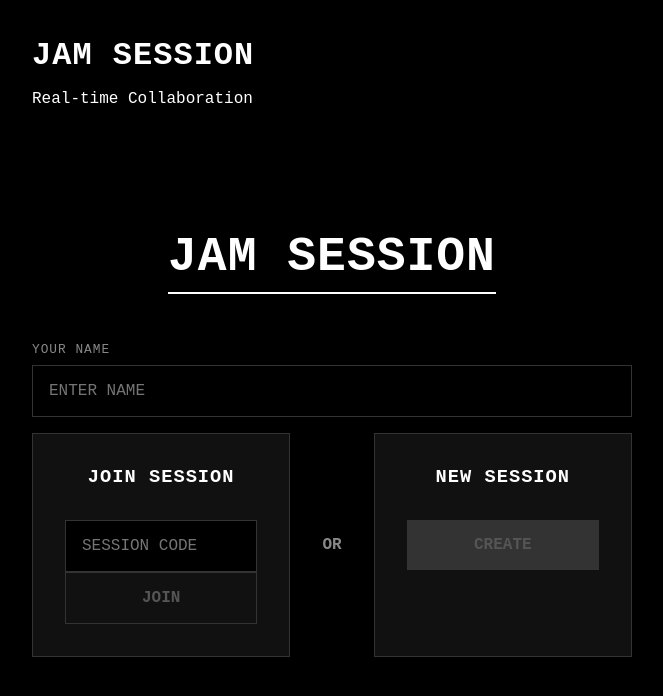
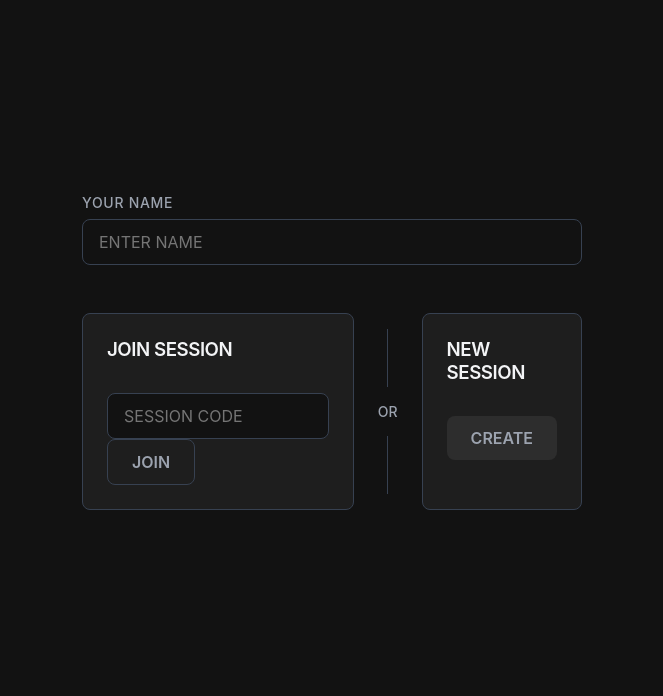
Before and after one commit to muffinfire/jammin, a React (Vite) app: page / in a window 1280 px wide. Shown: the top 696 px of the page, without its empty margins (308-971 px from the left). Built offline with nearby package versions, Linux system fonts and the light colour scheme.

Commit message:
refactor: overhaul UI styling and layout for a modern design.

```diff
--- a/src/App.jsx
+++ b/src/App.jsx
@@ -32,10 +32,7 @@ const App = () => {
 
     return (
         <div className="container">
-            <header className="header">
-                <h1>Jam Session</h1>
-                <p>Real-time Collaboration</p>
-            </header>
+
             <main className="main">
                 {!sessionCode ? (
                     <Home onJoin={handleJoin} onCreate={handleCreate} />
--- a/src/components/Home.jsx
+++ b/src/components/Home.jsx
@@ -28,7 +28,7 @@ const Home = ({ onJoin, onCreate }) => {
 
     return (
         <div className="home-container">
-            <h1 className="title">JAM SESSION</h1>
+
 
             <div className="form-group">
                 <label>YOUR NAME</label>
--- a/src/index.css
+++ b/src/index.css
@@ -1,13 +1,18 @@
 :root {
-  --bg-color: #000000;
-  --card-bg: #111111;
-  --text-primary: #ffffff;
-  --text-secondary: #888888;
-  --border-color: #333333;
-  --accent-color: #ffffff;
-  --danger-color: #ff3333;
-  --success-color: #00ff00;
-  --font-family: 'Courier New', Courier, monospace;
+  --bg-color: #121212;
+  --surface-color: #1e1e1e;
+  --surface-hover: #2d2d2d;
+  --primary-color: #3b82f6;
+  --primary-hover: #2563eb;
+  --danger-color: #ef4444;
+  --danger-hover: #dc2626;
+  --success-color: #10b981;
+  --text-primary: #f3f4f6;
+  --text-secondary: #9ca3af;
+  --border-color: #374151;
+  --font-family: 'Inter', -apple-system, BlinkMacSystemFont, "Segoe UI", Roboto, Helvetica, Arial, sans-serif;
+  --radius: 8px;
+  --shadow: 0 4px 6px -1px rgba(0, 0, 0, 0.1), 0 2px 4px -1px rgba(0, 0, 0, 0.06);
 }
 
 body {
@@ -17,15 +22,14 @@ body {
   color: var(--text-primary);
   display: flex;
   justify-content: center;
-  align-items: center;
   min-height: 100vh;
   -webkit-font-smoothing: antialiased;
 }
 
 #root {
   width: 100%;
-  max-width: 600px;
-  padding: 1rem;
+  max-width: 800px;
+  padding: 2rem;
 }
 
 /* Typography */
@@ -36,42 +40,207 @@ h4,
 h5,
 h6 {
   margin: 0 0 1rem 0;
-  font-weight: 700;
-  letter-spacing: 1px;
-  text-transform: uppercase;
+  font-weight: 600;
+  letter-spacing: -0.025em;
 }
 
-/* Home Container */
+/* Layout Containers */
+.container {
+  display: flex;
+  flex-direction: column;
+  gap: 2rem;
+}
+
 .home-container {
   display: flex;
   flex-direction: column;
   align-items: center;
   justify-content: center;
   min-height: 80vh;
-  text-align: center;
+  gap: 3rem;
+  width: 100%;
+  max-width: 500px;
+  margin: 0 auto;
 }
 
-.title {
-  font-size: 3rem;
-  margin-bottom: 3rem;
-  border-bottom: 2px solid var(--accent-color);
-  padding-bottom: 0.5rem;
+.jam-room-container {
+  display: flex;
+  flex-direction: column;
+  gap: 1.5rem;
 }
 
+/* Cards */
+.card {
+  background: var(--surface-color);
+  border: 1px solid var(--border-color);
+  border-radius: var(--radius);
+  padding: 1.5rem;
+  box-shadow: var(--shadow);
+}
+
+.card-header {
+  display: flex;
+  justify-content: space-between;
+  align-items: center;
+  background: var(--surface-color);
+  border: 1px solid var(--border-color);
+  border-radius: var(--radius);
+  padding: 1.5rem;
+  box-shadow: var(--shadow);
+}
+
+/* Forms */
+.form-group {
+  width: 100%;
+  display: flex;
+  flex-direction: column;
+  gap: 0.5rem;
+}
+
+.form-group label {
+  font-size: 0.875rem;
+  font-weight: 500;
+  color: var(--text-secondary);
+  text-transform: uppercase;
+  letter-spacing: 0.05em;
+}
+
+.input-field {
+  width: 100%;
+  padding: 0.75rem 1rem;
+  background: var(--bg-color);
+  border: 1px solid var(--border-color);
+  border-radius: var(--radius);
+  color: var(--text-primary);
+  font-family: var(--font-family);
+  font-size: 1rem;
+  box-sizing: border-box;
+  transition: border-color 0.2s, box-shadow 0.2s;
+}
+
+.input-field:focus {
+  outline: none;
+  border-color: var(--primary-color);
+  box-shadow: 0 0 0 2px rgba(59, 130, 246, 0.2);
+}
+
+.input-field-small {
+  padding: 0.4rem 0.75rem;
+  background: var(--bg-color);
+  border: 1px solid var(--border-color);
+  border-radius: 4px;
+  color: var(--text-primary);
+  font-family: var(--font-family);
+  font-size: 0.875rem;
+  outline: none;
+}
+
+/* Buttons */
+button {
+  cursor: pointer;
+  font-family: var(--font-family);
+  font-weight: 600;
+  border: none;
+  border-radius: var(--radius);
+  transition: all 0.2s;
+  display: inline-flex;
+  align-items: center;
+  justify-content: center;
+}
+
+.btn-primary {
+  background: var(--primary-color);
+  color: white;
+  padding: 0.75rem 1.5rem;
+  font-size: 1rem;
+}
+
+.btn-primary:hover:not(:disabled) {
+  background: var(--primary-hover);
+}
+
+.btn-primary:disabled {
+  background: var(--surface-hover);
+  color: var(--text-secondary);
+  cursor: not-allowed;
+}
+
+.btn-secondary {
+  background: transparent;
+  border: 1px solid var(--border-color);
+  color: var(--text-primary);
+  padding: 0.75rem 1.5rem;
+  font-size: 1rem;
+}
+
+.btn-secondary:hover:not(:disabled) {
+  background: var(--surface-hover);
+  border-color: var(--text-secondary);
+}
+
+.btn-secondary:disabled {
+  color: var(--text-secondary);
+  cursor: not-allowed;
+}
+
+.btn-danger {
+  background: rgba(239, 68, 68, 0.1);
+  color: var(--danger-color);
+  padding: 0.5rem 1rem;
+  font-size: 0.875rem;
+  border: 1px solid transparent;
+}
+
+.btn-danger:hover {
+  background: rgba(239, 68, 68, 0.2);
+  border-color: var(--danger-color);
+}
+
+.btn-success {
+  background: rgba(16, 185, 129, 0.1);
+  color: var(--success-color);
+  padding: 0.5rem 1rem;
+  font-size: 0.875rem;
+  border: 1px solid transparent;
+}
+
+.btn-success:hover {
+  background: rgba(16, 185, 129, 0.2);
+  border-color: var(--success-color);
+}
+
+.btn-small {
+  padding: 0.25rem 0.75rem;
+  font-size: 0.75rem;
+  border-radius: 4px;
+}
+
+.btn-icon {
+  background: transparent;
+  color: var(--text-secondary);
+  padding: 0.5rem;
+  font-size: 0.875rem;
+  border-radius: 4px;
+}
+
+.btn-icon:hover {
+  background: var(--surface-hover);
+  color: var(--text-primary);
+}
+
+/* Home Actions */
 .actions-container {
   display: flex;
-  flex-direction: row;
-  align-items: stretch;
-  justify-content: center;
-  gap: 2rem;
+  flex-direction: column;
+  gap: 1.5rem;
   width: 100%;
 }
 
 .action-box {
-  flex: 1;
-  background: var(--card-bg);
-  padding: 2rem;
+  background: var(--surface-color);
+  padding: 1.5rem;
   border: 1px solid var(--border-color);
+  border-radius: var(--radius);
   display: flex;
   flex-direction: column;
   gap: 1rem;
@@ -80,180 +249,34 @@ h6 {
 .divider-vertical {
   display: flex;
   align-items: center;
+  justify-content: center;
   color: var(--text-secondary);
-  font-weight: bold;
+  font-size: 0.875rem;
+  font-weight: 500;
 }
 
-/* Forms & Inputs */
-.form-group {
-  margin-bottom: 1rem;
-  width: 100%;
-  text-align: left;
+.divider-vertical::before,
+.divider-vertical::after {
+  content: "";
+  flex: 1;
+  border-bottom: 1px solid var(--border-color);
+  margin: 0 1rem;
 }
 
-.form-group label {
-  display: block;
-  margin-bottom: 0.5rem;
-  font-size: 0.8rem;
-  color: var(--text-secondary);
-  letter-spacing: 1px;
-}
-
-.input-field {
-  width: 100%;
-  padding: 1rem;
-  background: #000;
-  border: 1px solid var(--border-color);
-  color: var(--text-primary);
-  font-family: var(--font-family);
-  font-size: 1rem;
-  box-sizing: border-box;
-  outline: none;
-  transition: border-color 0.2s;
-}
-
-.input-field:focus {
-  border-color: var(--accent-color);
-}
-
-.input-field-small {
-  padding: 0.25rem 0.5rem;
-  background: #000;
-  border: 1px solid var(--border-color);
-  color: var(--text-primary);
-  font-family: var(--font-family);
-  font-size: 0.9rem;
-  outline: none;
-}
-
-/* Buttons */
-button {
-  cursor: pointer;
-  font-family: var(--font-family);
-  font-weight: bold;
-  text-transform: uppercase;
-  border: none;
-  transition: all 0.2s;
-}
-
-.btn-primary {
-  background: var(--accent-color);
-  color: var(--bg-color);
-  padding: 1rem 2rem;
-  width: 100%;
-  font-size: 1rem;
-}
-
-.btn-primary:hover:not(:disabled) {
-  background: #ddd;
-}
-
-.btn-primary:disabled {
-  background: #333;
-  color: #555;
-  cursor: not-allowed;
-}
-
-.btn-secondary {
-  background: transparent;
-  border: 1px solid var(--accent-color);
-  color: var(--accent-color);
-  padding: 1rem 2rem;
-  width: 100%;
-  font-size: 1rem;
-}
-
-.btn-secondary:hover:not(:disabled) {
-  background: rgba(255, 255, 255, 0.1);
-}
-
-.btn-secondary:disabled {
-  border-color: #333;
-  color: #555;
-  cursor: not-allowed;
-}
-
-.btn-danger {
-  background: transparent;
-  border: 1px solid var(--danger-color);
-  color: var(--danger-color);
-  padding: 0.5rem 1rem;
-}
-
-.btn-danger:hover {
-  background: var(--danger-color);
-  color: var(--text-primary);
-}
-
-.btn-success {
-  background: transparent;
-  border: 1px solid var(--success-color);
-  color: var(--success-color);
-  padding: 0.5rem 1rem;
-}
-
-.btn-success:hover {
-  background: var(--success-color);
-  color: #000;
-}
-
-.btn-small {
-  padding: 0.25rem 0.5rem;
-  font-size: 0.8rem;
-}
-
-.btn-large {
-  padding: 1rem 2rem;
-  font-size: 1.2rem;
-  display: flex;
-  align-items: center;
-  justify-content: center;
-  gap: 0.5rem;
-}
-
-.btn-icon {
-  background: transparent;
-  color: var(--text-secondary);
-  padding: 0.25rem;
-  font-size: 1rem;
-}
-
-.btn-icon:hover {
-  color: var(--text-primary);
-}
-
-/* Jam Room Layout */
-.jam-room-container {
-  display: flex;
-  flex-direction: column;
-  gap: 1.5rem;
-}
-
-.card {
-  background: var(--card-bg);
-  border: 1px solid var(--border-color);
-  padding: 1.5rem;
-}
-
-.card-header {
-  display: flex;
-  justify-content: space-between;
-  align-items: flex-start;
-  background: var(--card-bg);
-  border: 1px solid var(--border-color);
-  padding: 1.5rem;
-}
-
+/* Session Code */
 .session-code-container {
   display: flex;
   align-items: center;
-  gap: 0.5rem;
+  gap: 1rem;
+  margin-top: 0.25rem;
 }
 
 .session-code {
-  font-size: 2rem;
-  font-weight: bold;
-  letter-spacing: 2px;
+  font-size: 1.5rem;
+  font-weight: 700;
+  font-variant-numeric: tabular-nums;
+  letter-spacing: 0.05em;
+  color: var(--primary-color);
 }
 
 /* Participants */
@@ -272,14 +295,14 @@ button {
 .participant-avatar {
   width: 40px;
   height: 40px;
-  background: #333;
-  color: #fff;
+  background: var(--surface-hover);
+  color: var(--text-primary);
   display: flex;
   align-items: center;
   justify-content: center;
-  font-weight: bold;
+  font-weight: 600;
   border-radius: 50%;
-  /* Keep avatars round for contrast */
+  font-size: 0.875rem;
 }
 
 .host-badge {
@@ -287,8 +310,9 @@ button {
   font-size: 0.7rem;
   color: var(--bg-color);
   background: var(--success-color);
-  padding: 2px 4px;
-  border-radius: 2px;
+  padding: 2px 6px;
+  border-radius: 10px;
+  font-weight: 700;
 }
 
 .status-dot {
@@ -301,7 +325,7 @@ button {
 
 .status-dot.connected {
   background-color: var(--success-color);
-  box-shadow: 0 0 5px var(--success-color);
+  box-shadow: 0 0 8px rgba(16, 185, 129, 0.4);
 }
 
 .status-dot.disconnected {
@@ -313,9 +337,121 @@ button {
   gap: 0.5rem;
 }
 
-/* Recordings */
+/* Recording Controls */
+.recording-controls {
+  background: var(--surface-color);
+  border: 1px solid var(--border-color);
+  border-radius: var(--radius);
+  padding: 2rem;
+  display: flex;
+  flex-direction: column;
+  align-items: center;
+  gap: 2rem;
+}
+
+.control-group {
+  display: flex;
+  flex-direction: column;
+  align-items: center;
+  gap: 0.75rem;
+}
+
+.control-label {
+  font-size: 0.75rem;
+  font-weight: 600;
+  color: var(--text-secondary);
+  letter-spacing: 0.1em;
+}
+
+.select-wrapper {
+  position: relative;
+}
+
+.quality-select {
+  appearance: none;
+  background: var(--bg-color);
+  color: var(--text-primary);
+  border: 1px solid var(--border-color);
+  padding: 0.5rem 2rem 0.5rem 1rem;
+  border-radius: var(--radius);
+  font-family: var(--font-family);
+  font-size: 0.875rem;
+  cursor: pointer;
+}
+
+.quality-select:focus {
+  outline: none;
+  border-color: var(--primary-color);
+}
+
+.control-actions {
+  display: flex;
+  flex-direction: column;
+  align-items: center;
+  gap: 1.5rem;
+  width: 100%;
+}
+
+.btn-record {
+  display: flex;
+  align-items: center;
+  gap: 1rem;
+  padding: 1rem 2.5rem;
+  border-radius: 50px;
+  font-size: 1.125rem;
+  font-weight: 600;
+  transition: transform 0.1s, box-shadow 0.2s;
+}
+
+.btn-record:active {
+  transform: scale(0.98);
+}
+
+.btn-record.start {
+  background: var(--text-primary);
+  color: var(--bg-color);
+}
+
+.btn-record.start:hover {
+  background: white;
+  box-shadow: 0 0 15px rgba(255, 255, 255, 0.2);
+}
+
+.btn-record.stop {
+  background: var(--danger-color);
+  color: white;
+}
+
+.btn-record.stop:hover {
+  background: var(--danger-hover);
+  box-shadow: 0 0 15px rgba(239, 68, 68, 0.4);
+}
+
+.record-icon {
+  width: 12px;
+  height: 12px;
+  background-color: var(--danger-color);
+  border-radius: 50%;
+}
+
+.stop-icon {
+  width: 12px;
+  height: 12px;
+  background-color: white;
+  border-radius: 2px;
+}
+
+.timer-display {
+  font-size: 2.5rem;
+  font-weight: 700;
+  font-variant-numeric: tabular-nums;
+  color: var(--text-primary);
+  font-family: 'Courier New', Courier, monospace;
+}
+
+/* Recordings List */
 .recording-item {
-  padding: 1rem 0;
+  padding: 1.25rem 0;
   border-bottom: 1px solid var(--border-color);
 }
 
@@ -323,68 +459,11 @@ button {
   border-bottom: none;
 }
 
-/* Recording Controls */
-.recording-controls {
-  background: var(--card-bg);
-  border: 1px solid var(--border-color);
-  padding: 1.5rem;
-  display: flex;
-  flex-direction: column;
-  gap: 1.5rem;
-  align-items: center;
-}
-
-.control-group {
-  display: flex;
-  flex-direction: column;
-  align-items: center;
-  gap: 0.5rem;
-}
-
-.quality-select {
-  background: #000;
-  color: var(--text-primary);
-  border: 1px solid var(--border-color);
-  padding: 0.5rem;
-  font-family: var(--font-family);
-  outline: none;
-  text-align: center;
-}
-
-.control-actions {
-  display: flex;
-  flex-direction: column;
-  align-items: center;
-  gap: 1rem;
-  width: 100%;
-}
-
-.recording-indicator {
-  display: inline-block;
-  width: 12px;
-  height: 12px;
-  background-color: var(--text-primary);
-  border-radius: 50%;
-  animation: blink 1s infinite;
-}
-
-@keyframes blink {
-  50% {
-    opacity: 0;
-  }
-}
-
-.timer-display {
-  font-size: 2rem;
-  font-weight: bold;
-  font-variant-numeric: tabular-nums;
-}
-
 /* Chat */
 .chat-container {
   display: flex;
   flex-direction: column;
-  height: 300px;
+  height: 350px;
 }
 
 .chat-messages {
@@ -393,41 +472,62 @@ button {
   margin-bottom: 1rem;
   display: flex;
   flex-direction: column;
-  gap: 0.5rem;
+  gap: 0.75rem;
+  padding-right: 0.5rem;
+}
+
+.chat-messages::-webkit-scrollbar {
+  width: 6px;
+}
+
+.chat-messages::-webkit-scrollbar-thumb {
+  background: var(--border-color);
+  border-radius: 3px;
 }
 
 .chat-message {
-  font-size: 0.9rem;
-  line-height: 1.4;
+  font-size: 0.9375rem;
+  line-height: 1.5;
+  word-break: break-word;
 }
 
 .chat-username {
-  font-weight: bold;
-  color: var(--text-secondary);
+  font-weight: 600;
+  color: var(--primary-color);
   margin-right: 0.5rem;
 }
 
 /* Empty State */
 .empty-state {
-  text-align: center;
-  padding: 2rem;
+  display: flex;
+  flex-direction: column;
+  align-items: center;
+  justify-content: center;
+  padding: 3rem;
   color: var(--text-secondary);
 }
 
 .empty-state-icon {
-  font-size: 3rem;
+  font-size: 2.5rem;
   margin-bottom: 1rem;
   opacity: 0.5;
+  filter: grayscale(100%);
 }
 
 /* Responsive */
-@media (max-width: 600px) {
+@media (min-width: 640px) {
   .actions-container {
-    flex-direction: column;
-    gap: 1rem;
+    flex-direction: row;
   }
 
   .divider-vertical {
-    display: none;
+    flex-direction: column;
+  }
+
+  .divider-vertical::before,
+  .divider-vertical::after {
+    border-bottom: none;
+    border-left: 1px solid var(--border-color);
+    margin: 1rem 0;
   }
 }
```
Also changed, not shown: server.cjs (+0 -30 lines), src/components/JamRoom.jsx (+8 -8 lines), src/components/RecordingControls.jsx (+9 -6 lines).
